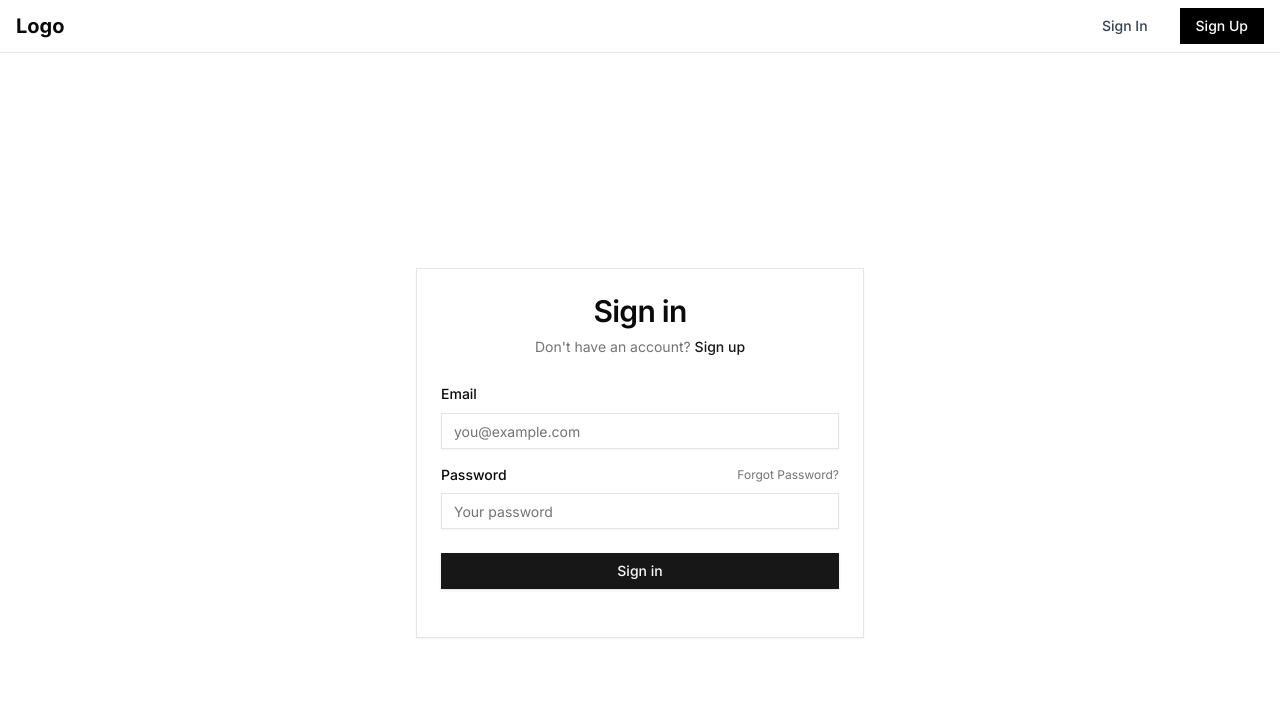
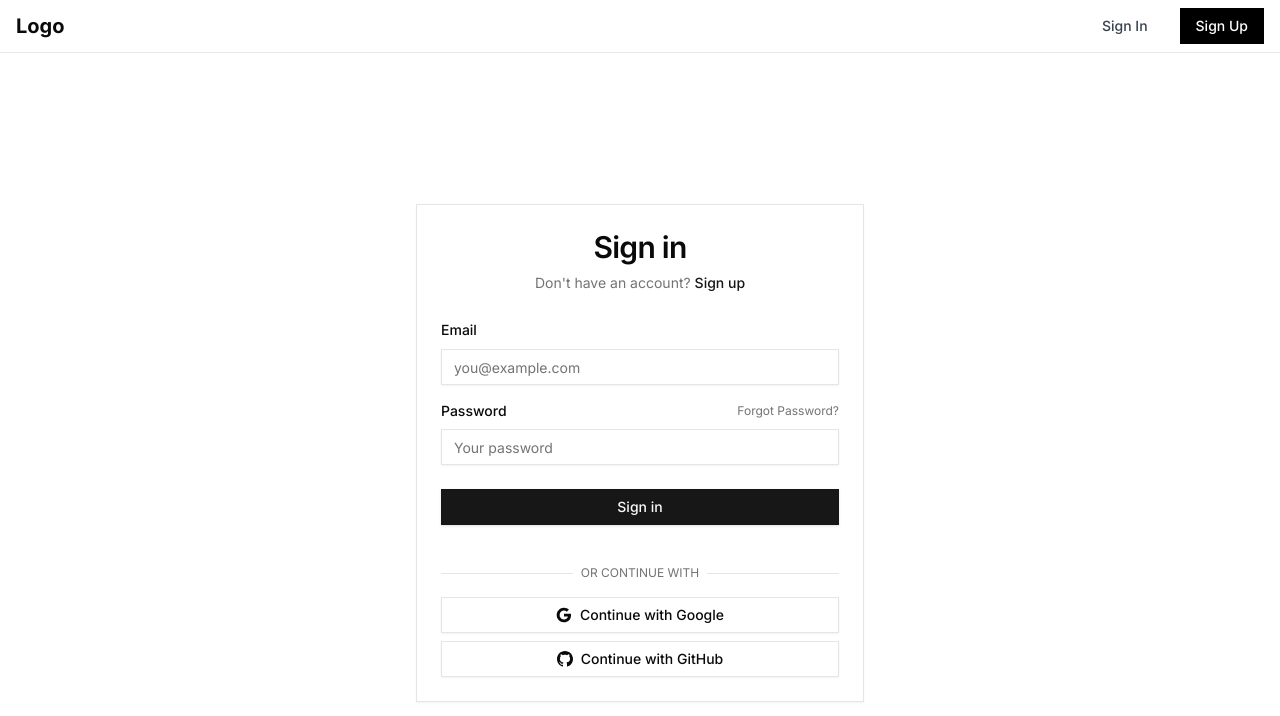
Before and after one commit to MoazMustafa-stack/topperinator, a Next.js app: page /sign-in in a window 1280 px wide. Shown: the top 716 px of the page. Built offline with nearby package versions, Linux system fonts and the light colour scheme; no server answers.

Commit message:
small fixes

```diff
--- a/src/app/(auth)/sign-in/page.tsx
+++ b/src/app/(auth)/sign-in/page.tsx
@@ -1,7 +1,8 @@
-import { signInAction } from "@/app/actions";
+import { signInAction, signInWithGoogle, signInWithGithub } from "@/app/actions";
 import { FormMessage, Message } from "@/components/form-message";
 import Navbar from "@/components/navbar";
 import { SubmitButton } from "@/components/submit-button";
+import { Button } from "@/components/ui/button";
 import { Input } from "@/components/ui/input";
 import { Label } from "@/components/ui/label";
 import Link from "next/link";
@@ -88,6 +89,37 @@
 
             <FormMessage message={message} />
           </form>
+
+          <div className="relative my-4">
+            <div className="absolute inset-0 flex items-center">
+              <span className="w-full border-t border-border" />
+            </div>
+            <div className="relative flex justify-center text-xs uppercase">
+              <span className="bg-card px-2 text-muted-foreground">Or continue with</span>
+            </div>
+          </div>
+
+          <div className="flex flex-col gap-2">
+            <form action={signInWithGoogle}>
+              <Button variant="outline" className="w-full" type="submit">
+                <svg className="mr-2 h-4 w-4" viewBox="0 0 24 24">
+                  <path fill="currentColor" d="M22.56 12.25c0-.78-.07-1.53-.2-2.25H12v4.26h5.92c-.26 1.37-1.04 2.53-2.21 3.31v2.77h3.57c2.08-1.92 3.28-4.74 3.28-8.09z"/>
+                  <path fill="currentColor" d="M12 23c2.97 0 5.46-.98 7.28-2.66l-3.57-2.77c-.98.66-2.23 1.06-3.71 1.06-2.86 0-5.29-1.93-6.16-4.53H2.18v2.84C3.99 20.53 7.7 23 12 23z"/>
+                  <path fill="currentColor" d="M5.84 14.09c-.22-.66-.35-1.36-.35-2.09s.13-1.43.35-2.09V7.07H2.18C1.43 8.55 1 10.22 1 12s.43 3.45 1.18 4.93l2.85-2.22.81-.62z"/>
+                  <path fill="currentColor" d="M12 5.38c1.62 0 3.06.56 4.21 1.64l3.15-3.15C17.45 2.09 14.97 1 12 1 7.7 1 3.99 3.47 2.18 7.07l3.66 2.84c.87-2.6 3.3-4.53 6.16-4.53z"/>
+                </svg>
+                Continue with Google
+              </Button>
+            </form>
+            <form action={signInWithGithub}>
+              <Button variant="outline" className="w-full" type="submit">
+                <svg className="mr-2 h-4 w-4" fill="currentColor" viewBox="0 0 24 24">
+                  <path d="M12 0c-6.626 0-12 5.373-12 12 0 5.302 3.438 9.8 8.207 11.387.599.111.793-.261.793-.577v-2.234c-3.338.726-4.033-1.416-4.033-1.416-.546-1.387-1.333-1.756-1.333-1.756-1.089-.745.083-.729.083-.729 1.205.084 1.839 1.237 1.839 1.237 1.07 1.834 2.807 1.304 3.492.997.107-.775.418-1.305.762-1.604-2.665-.305-5.467-1.334-5.467-5.931 0-1.311.469-2.381 1.236-3.221-.124-.303-.535-1.524.117-3.176 0 0 1.008-.322 3.301 1.23.957-.266 1.983-.399 3.003-.404 1.02.005 2.047.138 3.006.404 2.291-1.552 3.297-1.23 3.297-1.23.653 1.653.242 2.874.118 3.176.77.84 1.235 1.911 1.235 3.221 0 4.609-2.807 5.624-5.479 5.921.43.372.823 1.102.823 2.222v3.293c0 .319.192.694.801.576 4.765-1.589 8.199-6.086 8.199-11.386 0-6.627-5.373-12-12-12z"/>
+                </svg>
+                Continue with GitHub
+              </Button>
+            </form>
+          </div>
         </div>
       </div>
     </>
--- a/src/app/actions.ts
+++ b/src/app/actions.ts
@@ -10,7 +10,7 @@
   const password = formData.get("password")?.toString();
   const fullName = formData.get("full_name")?.toString() || '';
   const supabase = await createClient();
-  const origin = headers().get("origin");
+  const origin = (await headers()).get("origin");
 
   if (!email || !password) {
     return encodedRedirect(
@@ -89,7 +89,7 @@
 export const forgotPasswordAction = async (formData: FormData) => {
   const email = formData.get("email")?.toString();
   const supabase = await createClient();
-  const origin = headers().get("origin");
+  const origin = (await headers()).get("origin");
   const callbackUrl = formData.get("callbackUrl")?.toString();
 
   if (!email) {
@@ -162,3 +162,39 @@
   await supabase.auth.signOut();
   return redirect("/sign-in");
 };
+
+export const signInWithGoogle = async () => {
+  const supabase = await createClient();
+  const origin = (await headers()).get("origin");
+
+  const { data, error } = await supabase.auth.signInWithOAuth({
+    provider: "google",
+    options: {
+      redirectTo: `${origin}/auth/callback`,
+    },
+  });
+
+  if (error) {
+    return encodedRedirect("error", "/sign-in", error.message);
+  }
+
+  return redirect(data.url);
+};
+
+export const signInWithGithub = async () => {
+  const supabase = await createClient();
+  const origin = (await headers()).get("origin");
+
+  const { data, error } = await supabase.auth.signInWithOAuth({
+    provider: "github",
+    options: {
+      redirectTo: `${origin}/auth/callback`,
+    },
+  });
+
+  if (error) {
+    return encodedRedirect("error", "/sign-in", error.message);
+  }
+
+  return redirect(data.url);
+};
--- a/supabase/middleware.ts
+++ b/supabase/middleware.ts
@@ -48,7 +48,7 @@
     }
 
     if (request.nextUrl.pathname === "/" && !error) {
-      return NextResponse.redirect(new URL("/", request.url));
+      return NextResponse.redirect(new URL("/dashboard", request.url));
     }
 
     return response;
--- a/supabase/server.ts
+++ b/supabase/server.ts
@@ -2,7 +2,7 @@
 import { cookies } from "next/headers";
 
 export const createClient = async () => {
-  const cookieStore = cookies();
+  const cookieStore = await cookies();
 
   return createServerClient(
     process.env.NEXT_PUBLIC_SUPABASE_URL!,
```
